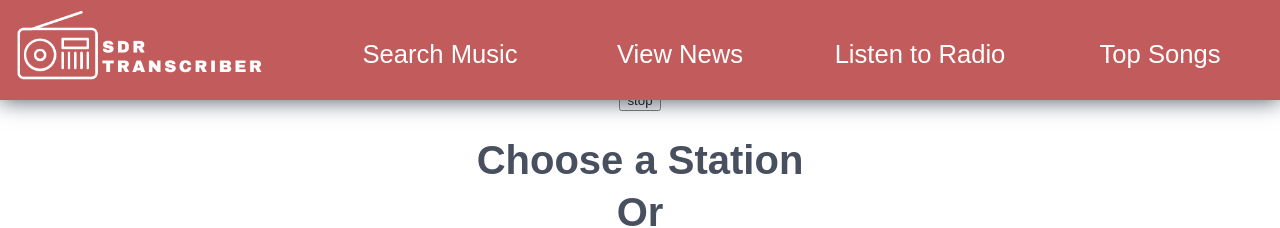
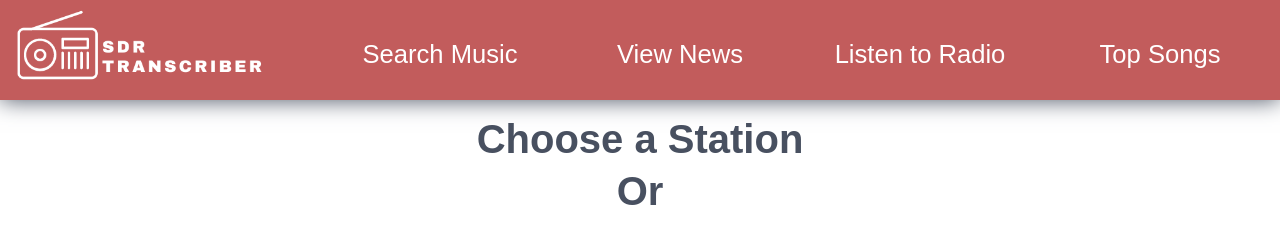
Before and after one commit to warbl/sdrtranscriber, a React (Create React App) app in the folder client/: page /radio in a window 1280 px wide. Shown: the top 228 px of the page. Built offline with nearby package versions, Linux system fonts and the light colour scheme; no server answers.

Commit message:
fixing scanning issue

```diff
--- a/client/src/components/radioSection/radio.js
+++ b/client/src/components/radioSection/radio.js
@@ -179,7 +179,6 @@ export default function Radio() {
 
     return (
         <div className="radio">
-            <button onClick={() => stayOnStation()}>stop</button>
             <div className="find-song-container">
                 {!(station || scanning) &&
                     <div className="mobile-header">
```
